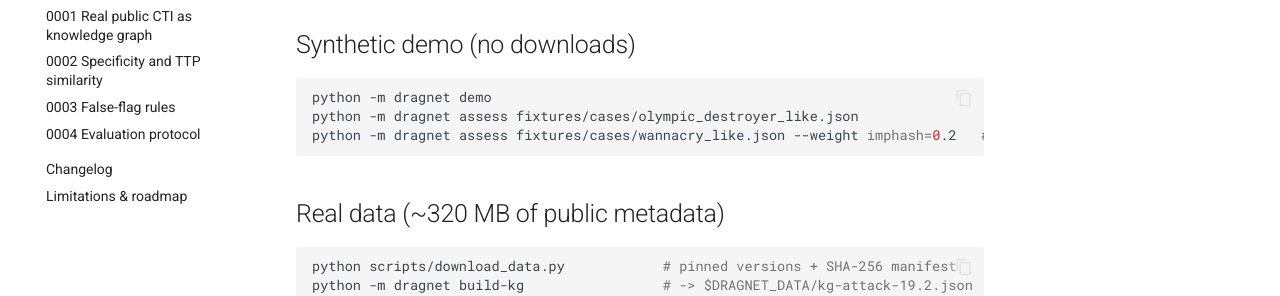
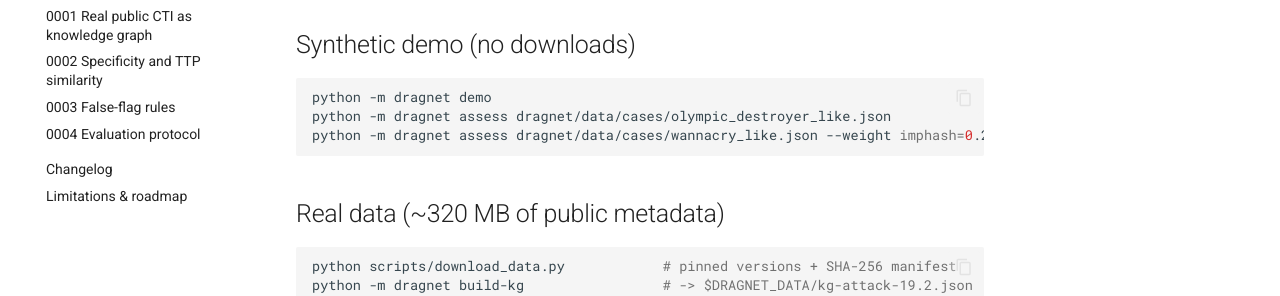
Before and after one commit to rakshit-737/dragnet, an MkDocs documentation site: the page built from docs/getting-started.md, in a window 1280 px wide and 1338 px high. Shown: the part 525-821 px from the top of the window. Built offline with MkDocs 1.6.1 and Material for MkDocs 9.7.7, drawn with Linux system fonts in a browser that asks for light colours; comment, search, counter and statistics services are not loaded.

Commit message:
docs: point paths at packaged dragnet/data; fix bench hash seed
Co-Authored-By: Claude <noreply@anthropic.com>

````diff
--- a/docs/getting-started.md
+++ b/docs/getting-started.md
@@ -23,8 +23,8 @@ docker compose up api                      # FastAPI on http://127.0.0.1:8000/do
 
 ```bash
 python -m dragnet demo
-python -m dragnet assess fixtures/cases/olympic_destroyer_like.json
-python -m dragnet assess fixtures/cases/wannacry_like.json --weight imphash=0.2   # auditability
+python -m dragnet assess dragnet/data/cases/olympic_destroyer_like.json
+python -m dragnet assess dragnet/data/cases/wannacry_like.json --weight imphash=0.2   # auditability
 ```
 
 ## Real data (~320 MB of public metadata)
````
Also changed, not shown: CONTRIBUTING.md (+1 -1 lines), README.md (+2 -2 lines), docs/datasets.md (+1 -1 lines), docs/demo/index.md (+2 -2 lines), docs/reference/python.md (+2 -2 lines), docs/reference/rest.md (+1 -1 lines), 1 other file.
